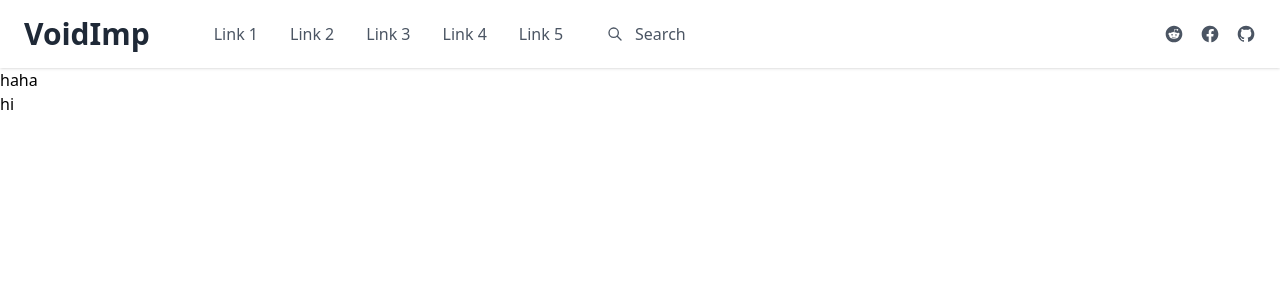
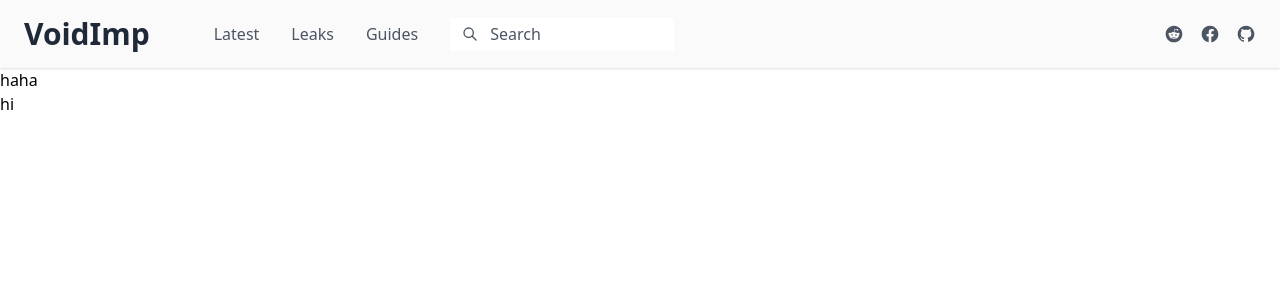
Before and after one commit to aymanoid/voidimp-web, a Next.js app: page / in a window 1280 px wide. Shown: the top 300 px of the page. Built offline with nearby package versions, Linux system fonts and the light colour scheme.

Commit message:
add basic links to navbar and make it dark

```diff
--- a/components/common/header/Navbar.jsx
+++ b/components/common/header/Navbar.jsx
@@ -5,15 +5,13 @@ const Navbar = () => {
   const [isOpen, setIsOpen] = useState(false);
 
   const linkList = [
-    { text: "link 1", url: "/link" },
-    { text: "link 2", url: "/link" },
-    { text: "link 3", url: "/link" },
-    { text: "link 4", url: "/link" },
-    { text: "link 5", url: "/link" },
+    { text: "Latest", url: "/latest" },
+    { text: "Leaks", url: "/leaks" },
+    { text: "Guides", url: "/guides" },
   ];
 
   return (
-    <nav className="bg-white shadow dark:bg-gray-800">
+    <nav className="bg-neutral-50 shadow">
       <div className="container px-6 py-4 mx-auto lg:flex lg:justify-between lg:items-center">
         <div className="lg:flex lg:items-center">
           <div className="flex items-center justify-between">
--- a/components/common/header/NavigationLinks.jsx
+++ b/components/common/header/NavigationLinks.jsx
@@ -6,7 +6,7 @@ const NavigationLinks = ({ linkList }) => {
           <a
             key={index}
             href={link.url}
-            className="mt-2 transition-colors duration-200 transform lg:mt-0 lg:mx-4 hover:text-gray-900 dark:hover:text-gray-200"
+            className="text-grey-50 hover:text-grey-50 mt-2 transition-colors duration-200 transform lg:mt-0 lg:mx-4 "
           >
             {link.text}
           </a>
```
